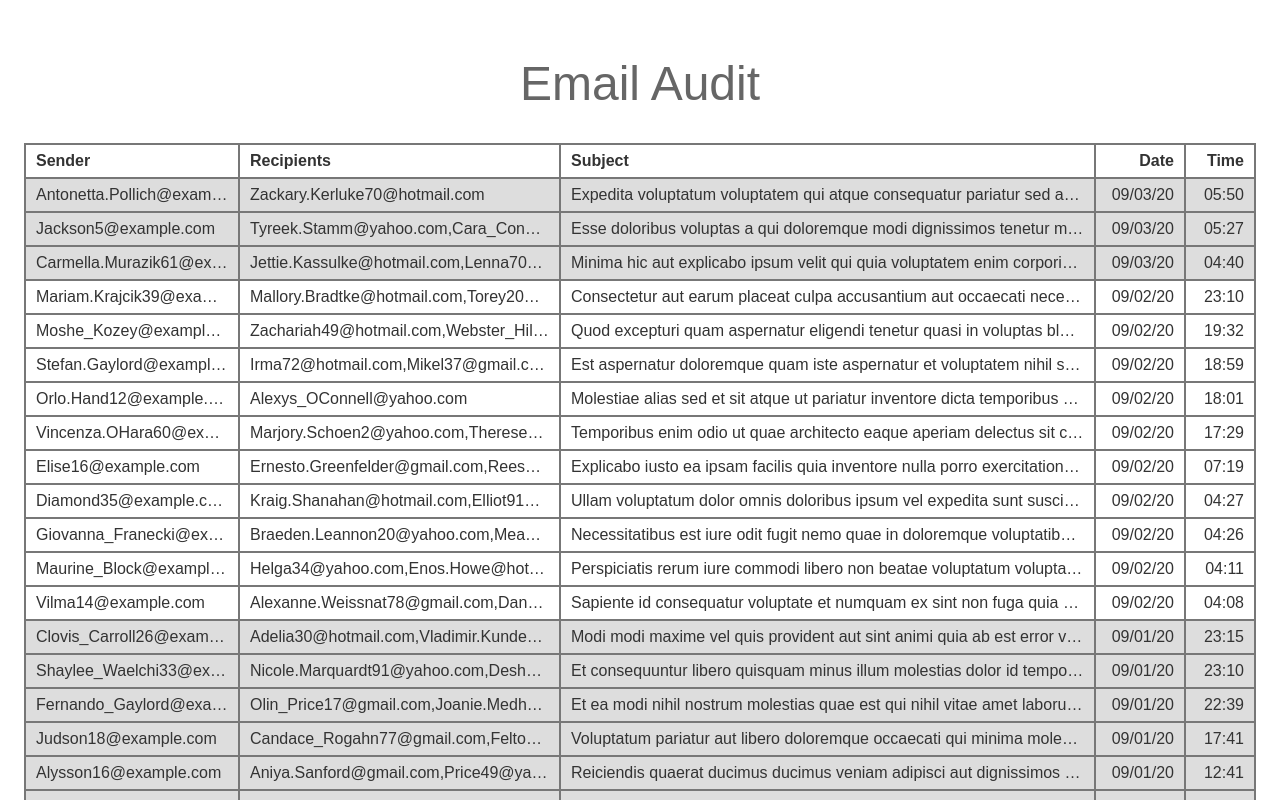
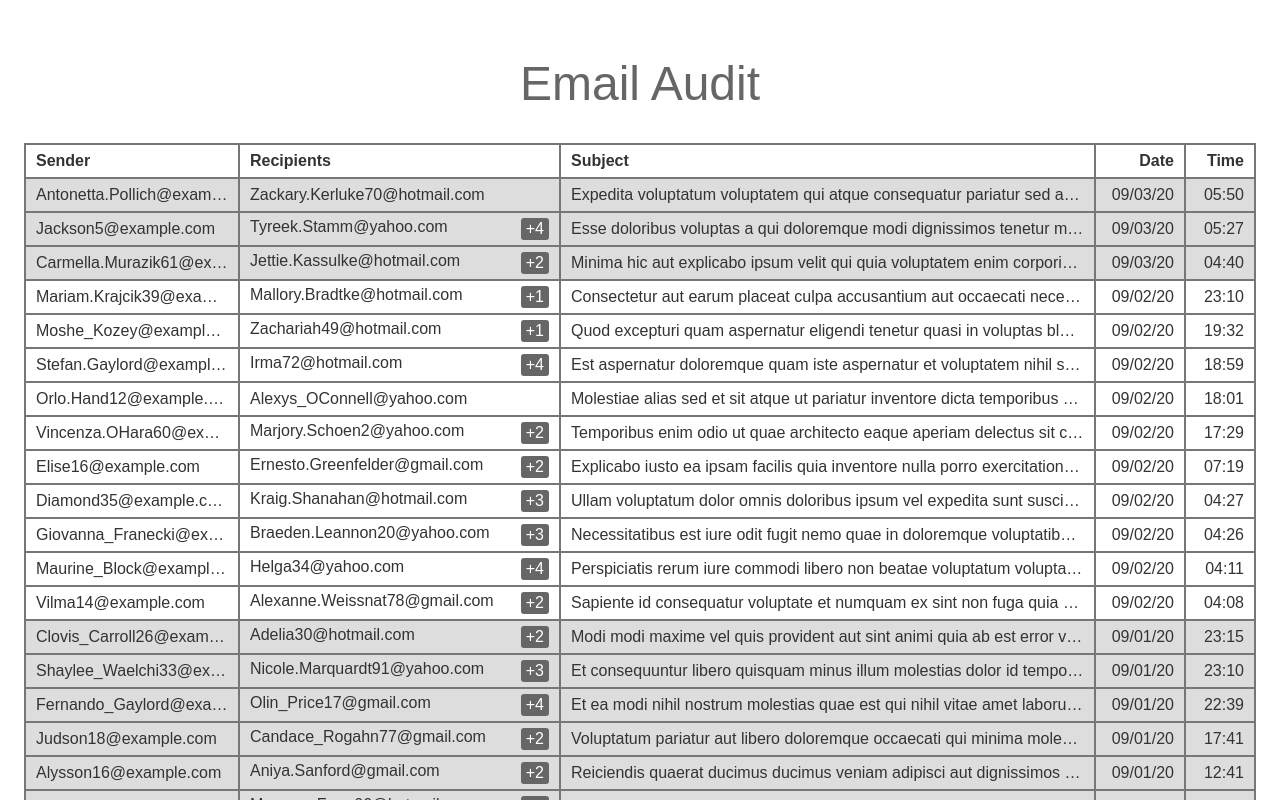
Before and after one commit to kisaragi99/hen, a Svelte app: page / in a window 1280 px wide. Shown: the top 800 px of the page. Built offline with nearby package versions, Linux system fonts and the light colour scheme.

Commit message:
some progress

```diff
--- a/src/components/RecipientsDisplay.svelte
+++ b/src/components/RecipientsDisplay.svelte
@@ -1,15 +1,43 @@
 <script lang="ts">
   export let recipients:Array<string>
 
+  const recipientsResult:Array<string> = recipients; // replace recipients with logic that they want.
+
+</script>
+
+<style>
+  .box{
+    color: white;
+    padding: 2px 5px;
+    font-size: 16px;
+    background-color: #666666;
+    border-radius: 3px;
+    margin-left:5px ;
+  }
+  .wrapper{
+    display: flex;
+    justify-content: space-between;
+  }
+
+  .recipientEmail{
+  }
+</style>
+<!-- Если к нам пришел массив с длиной больше 1, то надо показать компонент (квадратик с цифрой)  -->
+<!-- Если же в ячейку могут поместиться все элементы, то надо показать всех -->
+<!-- -->
+<!-- -->
+<!-- -->
+<!-- -->
 
 
 
+{#if recipientsResult.length > 1}
+<div class="wrapper">
+  <spa class="recipientEmail">{recipientsResult[0]}</spa>
+  <span class={"box"}>{`+${recipientsResult.length - 1}`}</span>
+</div>
 
 
-  const recipientsResult:Array<string> = recipients; // replace recipients with logic that they want.
-  console.log(recipients);
-</script>
-
-
-
+{:else}
 <span>{recipientsResult}</span>
+{/if}
```
